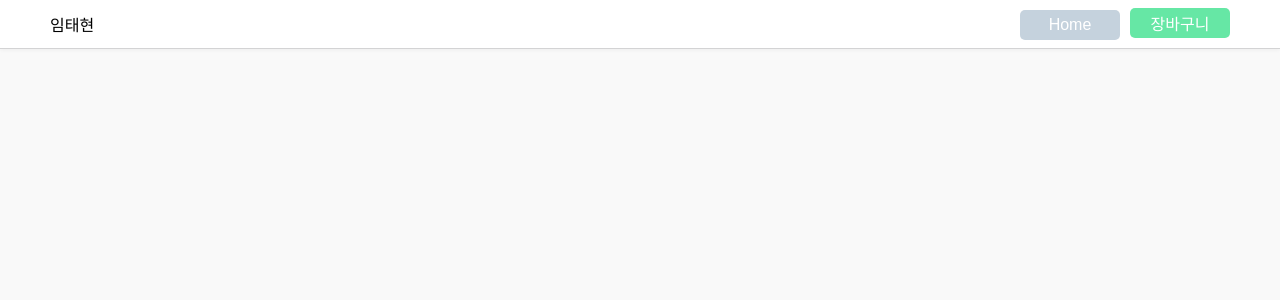
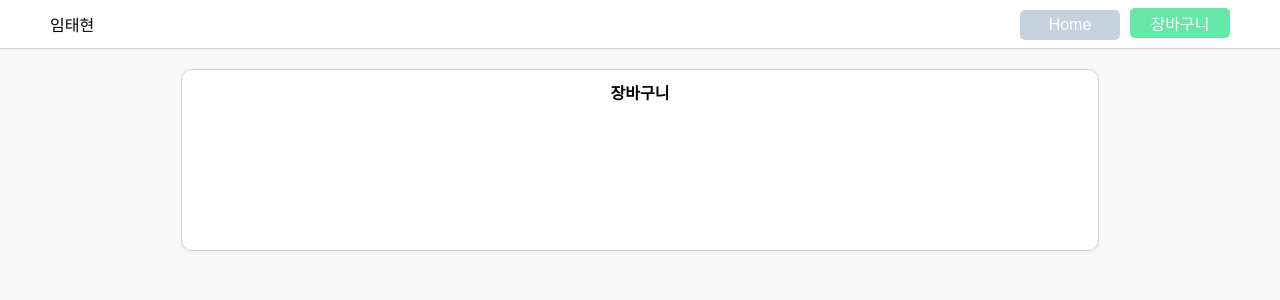
Before and after one commit to th2205/shopping-cart, a React (Create React App) app: page /cart in a window 1280 px wide. Shown: the top 300 px of the page. Built offline with nearby package versions, Linux system fonts and the light colour scheme.

Commit message:
Add Cart component, route

```diff
--- /dev/null
+++ b/src/components/Cart.tsx
@@ -0,0 +1,25 @@
+import React from 'react';
+import styled from 'styled-components';
+
+export default function Cart() {
+  return (
+    <CartContainer>
+      <Title>장바구니</Title>
+    </CartContainer>
+  );
+}
+
+const Title = styled.h4`
+  margin: 0;
+`;
+
+const CartContainer = styled.div`
+  width: 70%;
+  min-height: 20vh;
+  padding: 10px;
+  margin: 0 auto;
+  background-color: #ffffff;
+  border: 1px solid rgba(37, 38, 42, 0.2);
+  box-shadow: rgba(0, 0, 0, 0.05) 0px 1px 4px;
+  border-radius: 10px;
+`;
--- a/src/components/Header.tsx
+++ b/src/components/Header.tsx
@@ -1,13 +1,18 @@
 import React from 'react';
 import styled from 'styled-components';
+import { Link } from 'react-router-dom';
 
 export default function Header() {
   return (
     <HeaderContainer>
       <Item>임태현</Item>
       <Item>
-        <HomeButton>Home</HomeButton>
-        <CartButton>장바구니</CartButton>
+        <Link to="/">
+          <HomeButton>Home</HomeButton>
+        </Link>
+        <Link to="/cart">
+          <CartButton>장바구니</CartButton>
+        </Link>
       </Item>
     </HeaderContainer>
   );
--- /dev/null
+++ b/src/containers/CartContainer.tsx
@@ -0,0 +1,6 @@
+import React from 'react';
+import Cart from '../components/Cart';
+
+export default function CartContainer() {
+  return <Cart />;
+}
--- a/src/routes/index.tsx
+++ b/src/routes/index.tsx
@@ -1,15 +1,17 @@
 import React from 'react';
 import { BrowserRouter, Switch, Route } from 'react-router-dom';
 import HomeContainer from '../containers/HomeContainer';
+import CartContainer from '../containers/CartContainer';
 import Header from '../components/Header';
 
 export default function Router() {
   return (
     <>
-      <Header />
       <BrowserRouter>
+        <Header />
         <Switch>
           <Route path="/" exact component={HomeContainer} />
+          <Route path="/cart" exact component={CartContainer} />
         </Switch>
       </BrowserRouter>
     </>
```
